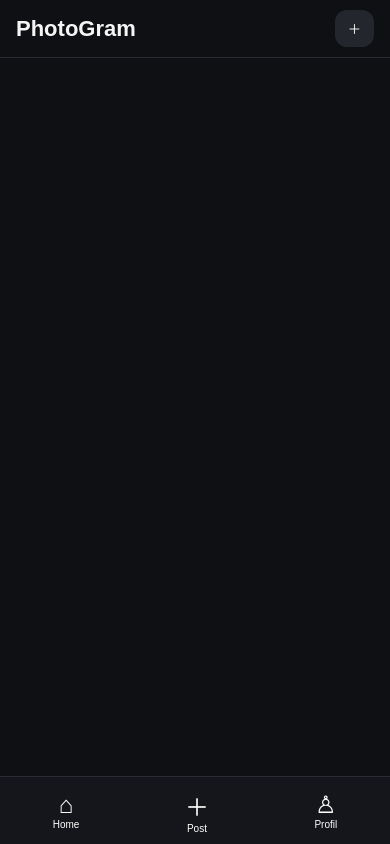
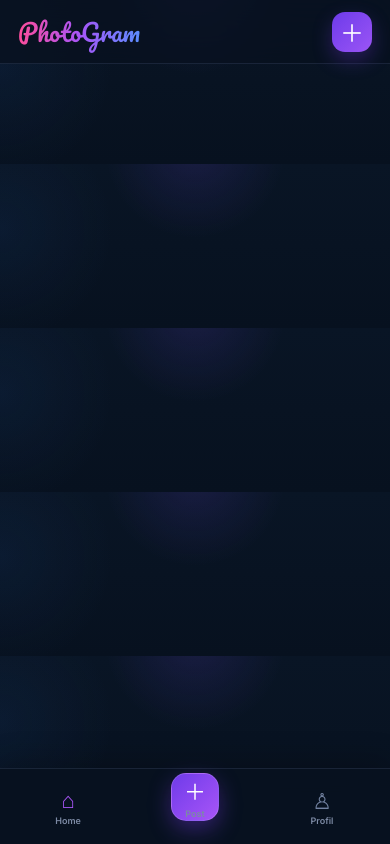
Before and after one commit to sherka332/PhotoGram, a Flask app: page / in a window 390 px wide. Run offline with Flask 3, Linux system fonts and the light colour scheme; some libraries are stand-ins or nearby versions.

Commit message:
Update style.css

```diff
--- a/PhotoGram_MiniApp/static/style.css
+++ b/PhotoGram_MiniApp/static/style.css
@@ -1,10 +1,451 @@
-*{box-sizing:border-box}body{margin:0;background:#0f1014;color:#f5f5f5;font-family:Arial,sans-serif;padding-bottom:76px}
-header{height:58px;display:flex;align-items:center;justify-content:space-between;padding:0 16px;border-bottom:1px solid #292b33;position:sticky;top:0;background:#0f1014;z-index:5}
-header b{font-size:22px}button,a{border:0;border-radius:12px;padding:9px 13px;background:#24262e;color:white;text-decoration:none;cursor:pointer}main{max-width:620px;margin:auto}
-.card{border-bottom:8px solid #191b21;padding-bottom:12px;margin-bottom:8px}.userrow{padding:12px;display:flex;gap:10px;align-items:center}.avatar{width:38px;height:38px;border-radius:50%;object-fit:cover;background:#333}
-.photo{width:100%;max-height:680px;object-fit:cover;background:#181a20}.actions{padding:10px 12px;display:flex;gap:8px}.caption{padding:0 12px;line-height:1.4}.meta{color:#a8abb5;font-size:12px;padding:8px 12px}
-nav{position:fixed;bottom:0;left:0;right:0;height:68px;background:#15161b;border-top:1px solid #292b33;display:flex;justify-content:space-around;z-index:10}nav button{background:none;font-size:24px;padding:6px 20px}nav small{display:block;font-size:10px}
-.modal{position:fixed;inset:0;background:#0009;z-index:20;display:flex;align-items:end}.hidden{display:none!important}.sheet{width:100%;max-height:90vh;overflow:auto;background:#1b1d24;border-radius:22px 22px 0 0;padding:20px}
-input,textarea{width:100%;padding:12px;margin:7px 0;border-radius:10px;border:1px solid #393c47;background:#101116;color:white}.primary{background:#4c7dff}.danger{background:#9d3540}.green{background:#287a50}
-.comment{padding:9px;border-top:1px solid #30323b}.grid{display:grid;grid-template-columns:repeat(3,1fr);gap:3px}.grid img{width:100%;aspect-ratio:1;object-fit:cover}.stats{display:grid;grid-template-columns:repeat(2,1fr);gap:10px;padding:15px}.stat{padding:18px;background:#1d2028;border-radius:14px;font-size:24px}.stat small{display:block;font-size:12px;color:#aaa}.admin-section{padding:15px;border-top:7px solid #15161b}.admin-row{padding:12px;background:#1d2028;border-radius:12px;margin:8px 0}.admin-row img{width:70px;height:70px;object-fit:cover;border-radius:8px;vertical-align:middle;margin-right:8px}
-#announcement{max-width:620px;margin:auto;color:#ffd76a;padding:0 12px}
+/* PhotoGram Modern Design */
+@import url('https://fonts.googleapis.com/css2?family=Inter:wght@400;500;600;700;800&family=Pacifico&display=swap');
+
+:root{
+    --bg:#07111f;
+    --card:#101c31;
+    --border:rgba(145,170,220,.13);
+    --text:#f7f9ff;
+    --muted:#8291ad;
+    --purple:#7c3aed;
+    --purple2:#a855f7;
+    --shadow:0 12px 35px rgba(0,0,0,.28);
+}
+
+
+*{
+    box-sizing:border-box;
+    -webkit-tap-highlight-color:transparent;
+}
+
+body{
+    margin:0;
+    color:var(--text);
+    font-family:Inter,Arial,sans-serif;
+    background:
+        radial-gradient(circle at 50% -10%,rgba(91,60,190,.20),transparent 34%),
+        radial-gradient(circle at 0% 40%,rgba(39,93,172,.10),transparent 28%),
+        linear-gradient(180deg,#091525,#07111f);
+    padding-bottom:88px;
+}
+
+header{
+    height:64px;
+    display:flex;
+    align-items:center;
+    justify-content:space-between;
+    padding:0 18px;
+    border-bottom:1px solid var(--border);
+    background:rgba(8,17,31,.78);
+    backdrop-filter:blur(18px);
+    position:sticky;
+    top:0;
+    z-index:20;
+}
+
+header b{
+    font-family:Pacifico,Inter,sans-serif;
+    font-size:24px;
+    font-weight:400;
+    background:linear-gradient(90deg,#ff4d9b,#a855f7,#5b8cff);
+    -webkit-background-clip:text;
+    background-clip:text;
+    color:transparent;
+}
+
+header button{
+    width:40px;
+    height:40px;
+    border-radius:13px;
+    font-size:24px;
+    padding:0;
+    background:linear-gradient(135deg,#6d3bea,#9b55f5);
+    box-shadow:0 8px 20px rgba(124,58,237,.3);
+}
+
+button,a{
+    border:0;
+    color:white;
+    text-decoration:none;
+    font-family:inherit;
+    cursor:pointer;
+}
+
+main{
+    max-width:620px;
+    margin:auto;
+}
+
+
+
+#announcement{
+    max-width:590px;
+    margin:12px auto 0;
+    padding:0 15px;
+    color:#f6d77b;
+    font-size:13px;
+}
+
+/* POST CARD */
+
+.card{
+    max-width:620px;
+    margin:10px auto;
+    overflow:hidden;
+    border:1px solid var(--border);
+    border-radius:22px;
+    background:linear-gradient(
+        145deg,
+        rgba(18,31,54,.96),
+        rgba(10,20,36,.98)
+    );
+    box-shadow:var(--shadow);
+}
+
+.userrow{
+    padding:13px 14px;
+    display:flex;
+    gap:10px;
+    align-items:center;
+    cursor:pointer;
+}
+
+.userrow b{
+    font-size:13px;
+}
+
+.userrow span{
+    font-size:11px;
+    margin-left:auto;
+    color:var(--muted)!important;
+}
+
+.avatar{
+    width:40px;
+    height:40px;
+    min-width:40px;
+    border-radius:50%;
+    object-fit:cover;
+    background:linear-gradient(135deg,#6d3bea,#ec4899);
+    border:2px solid rgba(255,255,255,.08);
+    box-shadow:0 0 0 2px rgba(124,58,237,.22);
+}
+
+.photo{
+    display:block;
+    width:100%;
+    max-height:680px;
+    object-fit:cover;
+    background:#050b14;
+}
+
+/* ACTIONS */
+
+.actions{
+    padding:11px 12px 6px;
+    display:flex;
+    align-items:center;
+    gap:7px;
+}
+
+.actions button{
+    background:transparent;
+    padding:8px 9px;
+    border-radius:12px;
+    color:#dce6ff;
+    font-size:15px;
+}
+
+.actions button:hover{
+    background:rgba(255,255,255,.06);
+}
+
+.actions .danger{
+    margin-left:auto;
+    color:#ff8490;
+}
+
+.caption{
+    padding:3px 15px 6px;
+    font-size:13px;
+    line-height:1.55;
+    color:#e4e9f5;
+}
+
+.meta{
+    color:#70809b;
+    font-size:10px;
+    padding:4px 15px 14px;
+}
+
+/* BOTTOM NAVIGATION */
+
+nav{
+    position:fixed;
+    left:50%;
+    transform:translateX(-50%);
+    bottom:0;
+    width:min(620px,100%);
+    height:76px;
+    z-index:50;
+    display:flex;
+    align-items:center;
+    justify-content:space-around;
+    border-top:1px solid var(--border);
+    background:rgba(8,17,31,.94);
+    backdrop-filter:blur(20px);
+    box-shadow:0 -8px 30px rgba(0,0,0,.2);
+}
+
+nav button{
+    min-width:66px;
+    background:transparent;
+    padding:5px 8px;
+    font-size:22px;
+    color:#71819f;
+}
+
+nav button:nth-child(2){
+    width:48px;
+  height:48px;
+    min-width:48px;
+    padding:0;
+    border-radius:15px;
+    display:grid;
+    place-items:center;
+    color:white;
+    background:linear-gradient(135deg,#6f3bea,#a855f7);
+    border:1px solid rgba(255,255,255,.15);
+    box-shadow:0 8px 22px rgba(124,58,237,.38);
+    transform:translateY(-10px);
+}
+
+nav small{
+    display:block;
+    margin-top:1px;
+    font-size:9px;
+    font-weight:600;
+    color:#7c8aa4;
+}
+
+nav button:first-child{
+    color:#a855f7;
+}
+
+/* MODAL */
+
+.modal{
+    position:fixed;
+    inset:0;
+    z-index:100;
+    display:flex;
+    align-items:flex-end;
+    background:rgba(0,0,0,.68);
+    backdrop-filter:blur(5px);
+}
+
+.hidden{
+    display:none!important;
+}
+
+.sheet{
+    width:min(620px,100%);
+    max-height:91vh;
+    overflow:auto;
+    margin:auto;
+    background:
+        radial-gradient(
+            circle at 80% 0%,
+            rgba(124,58,237,.15),
+            transparent 30%
+        ),
+        #0d1728;
+    border:1px solid rgba(255,255,255,.08);
+    border-radius:28px 28px 0 0;
+    padding:22px 18px 30px;
+    box-shadow:0 -20px 50px rgba(0,0,0,.35);
+}
+
+.sheet h2{
+    margin:0 0 16px;
+    font-size:21px;
+}
+
+/* INPUT */
+
+input,
+textarea{
+    width:100%;
+    outline:none;
+    color:var(--text);
+    font:inherit;
+    background:#111f35;
+    border:1px solid rgba(140,160,205,.18);
+    border-radius:14px;
+    padding:13px 14px;
+    margin:7px 0;
+}
+
+input:focus,
+textarea:focus{
+    border-color:#8b5cf6;
+    box-shadow:0 0 0 3px rgba(139,92,246,.12);
+}
+
+textarea{
+    min-height:105px;
+}
+
+input[type=file]{
+    padding:15px;
+    border:1px dashed rgba(139,92,246,.65);
+    background:rgba(124,58,237,.07);
+}
+
+/* BUTTONS */
+
+.primary{
+    background:linear-gradient(135deg,#6d3bea,#9f55f5)!important;
+    color:white;
+    border-radius:13px;
+    padding:11px 17px;
+    font-weight:700;
+    box-shadow:0 8px 22px rgba(124,58,237,.28);
+}
+
+.danger{
+    background:rgba(239,68,68,.12)!important;
+    color:#ff8a96!important;
+}
+
+.green{
+    background:linear-gradient(135deg,#138b6a,#22b783)!important;
+}
+
+/* COMMENTS */
+
+.comment{
+    padding:12px 4px;
+    border-top:1px solid var(--border);
+    color:#dbe3f2;
+    font-size:13px;
+}
+
+.comment b{
+    color:white;
+}
+
+/* PROFILE */
+
+.grid{
+    display:grid;
+    grid-template-columns:repeat(3,1fr);
+    gap:4px;
+    margin-top:16px;
+}
+
+.grid img{
+    width:100%;
+    aspect-ratio:1;
+    object-fit:cover;
+    border-radius:9px;
+    background:#17243a;
+}
+
+/* ADMIN */
+
+.stats{
+    display:grid;
+    grid-template-columns:repeat(2,1fr);
+    gap:11px;
+    padding:14px;
+}
+
+.stat{
+    padding:19px;
+    border-radius:18px;
+    background:linear-gradient(145deg,#152440,#101c31);
+    border:1px solid var(--border);
+    font-size:27px;
+    font-weight:800;
+    box-shadow:var(--shadow);
+}
+
+.stat small{
+    display:block;
+    margin-top:5px;
+    font-size:11px;
+    font-weight:500;
+    color:var(--muted);
+}
+
+
+.admin-section{
+    padding:18px 14px;
+    border-top:1px solid var(--border);
+}
+
+.admin-section h2{
+    font-size:18px;
+    margin:0 0 12px;
+}
+
+.admin-row{
+    padding:13px;
+    margin:9px 0;
+    border-radius:16px;
+    background:#111e34;
+    border:1px solid var(--border);
+    color:#dce5f5;
+}
+
+.admin-row img{
+    width:66px;
+    height:66px;
+    object-fit:cover;
+    border-radius:12px;
+    vertical-align:middle;
+    margin-right:9px;
+}
+
+/* EMPTY STATE */
+
+#feed > p{
+    margin:40px 15px;
+    padding:30px;
+    text-align:center;
+    color:var(--muted);
+    background:rgba(18,31,54,.65);
+    border:1px dashed var(--border);
+    border-radius:20px;
+}
+
+/* MOBILE */
+
+@media(max-width:620px){
+
+    .card{
+        margin:0 0 9px;
+        border-left:0;
+        border-right:0;
+        border-radius:0;
+    }
+    .sheet{
+        border-radius:25px 25px 0 0;
+    }
+
+}
+
+@media(min-width:621px){
+
+    body{
+        padding-top:10px;
+    }
+
+    header{
+        max-width:620px;
+        margin:auto;
+        border-radius:18px;
+    }
+
+}
```
